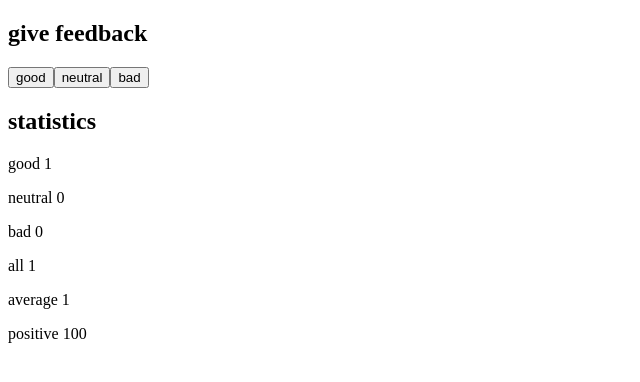
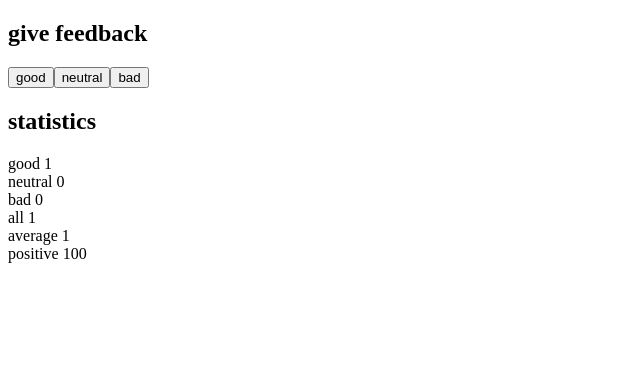
Before and after one commit to lowyelling/fullstackopen-exercises, a React (Vite) app in the folder part1/unicafe/: page / in a window 1280 px wide. Both pictures are taken after a click on the button "good". Shown: the top 382 px of the page, without its empty margins (0-640 px from the left). Built offline with nearby package versions, Linux system fonts and the light colour scheme.

Commit message:
Part 1.10: unicafe - StatisticLine and Button component refactoring

```diff
--- a/part1/unicafe/src/App.jsx
+++ b/part1/unicafe/src/App.jsx
@@ -1,18 +1,40 @@
 import { useState } from 'react'
 
-function Statistics(props){
+function StatisticLine(props){
   return (
-    <div>
-      <p>good {props.good}</p>
-      <p>neutral {props.neutral}</p>
-      <p>bad {props.bad}</p>
-      <p>all {props.all}</p>
-      <p>average {props.average}</p>
-      <p>positive {props.positive}</p>
-    </div>
+     <div>{props.text} {props.value}</div>
   )
 }
 
+function Statistics(props){
+  //constant definitions
+  const all = props.good+props.neutral+props.bad
+  const average = (props.good*1+props.neutral*0+props.bad*-1)/all
+  const positive = (props.good/all)*100
+
+  return (
+    <>
+      {all === 0
+        ? <div>No feedback given</div>
+        : <div>
+            <StatisticLine text="good" value={props.good} />
+            <StatisticLine text="neutral" value={props.neutral} />
+            <StatisticLine text="bad" value={props.bad} />
+            <StatisticLine text="all" value={all} />
+            <StatisticLine text="average" value={average} />
+            <StatisticLine text="positive" value={positive} />
+          </div>
+      }
+    </>
+  )
+}
+
+
+function Button(props){
+  return (
+    <button onClick={props.onClick}>{props.buttonName}</button>
+  )
+}
 
 const App = () => {
   // save clicks of each button to its own state
@@ -20,10 +42,7 @@ const App = () => {
   const [neutral, setNeutral] = useState(0)
   const [bad, setBad] = useState(0)
 
-  const all = good+neutral+bad
-  const average = (good*1+neutral*0+bad*-1)/all
-  const positive = (good/all)*100
-
+  // button event handlers
   function onGoodClick(){
     setGood(function(prev){
       return prev + 1
@@ -42,28 +61,17 @@ const App = () => {
     })
   }
 
-
   return (
     <>
       <h2>give feedback</h2>
       <div>
-        <button onClick={onGoodClick}>good</button>
-        <button onClick={onNeutralClick}>neutral</button>
-        <button onClick={onBadClick}>bad</button>
+        <Button onClick={onGoodClick} buttonName="good"/>
+        <Button onClick={onNeutralClick} buttonName="neutral"/>
+        <Button onClick={onBadClick} buttonName="bad"/>
       </div>
       <h2>statistics</h2>
-      { all === 0 ? "No feedback given" :
-      <Statistics
-        good={good}
-        neutral={neutral}
-        bad={bad}
-        all={all}
-        average={average}
-        positive={positive}
-      />
-      }
+      <Statistics good={good} neutral={neutral} bad={bad}/>
     </>
-
   )
 }
 
```
